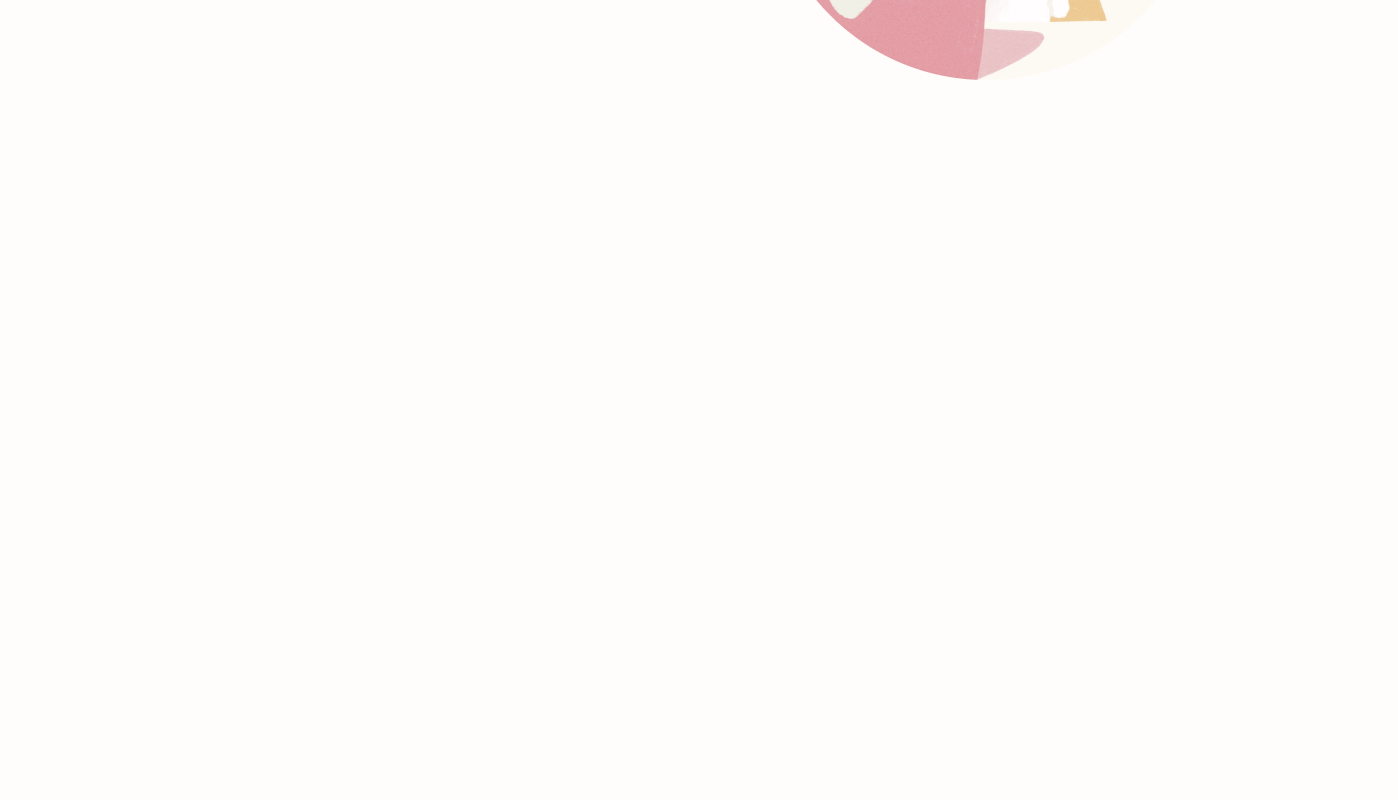
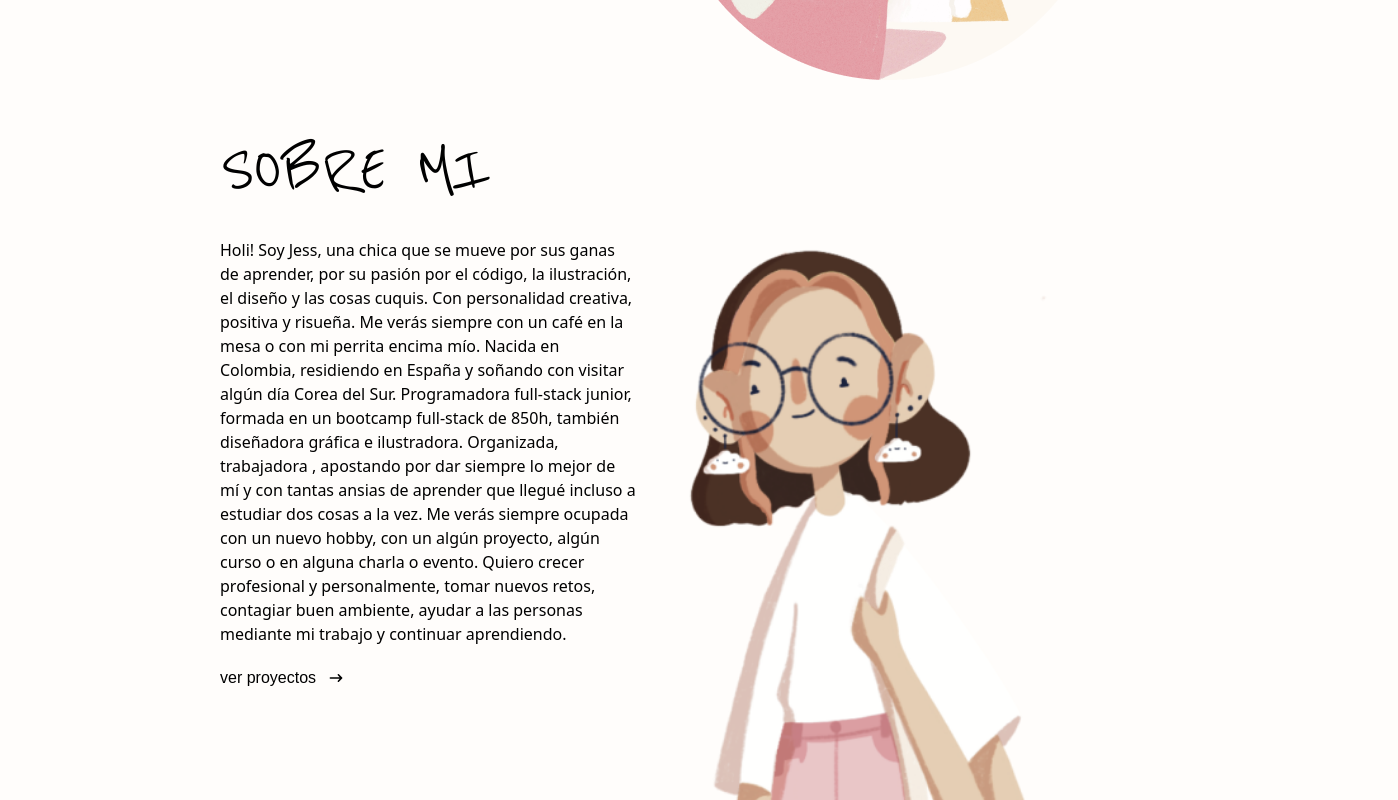
Before and after one commit to itsberriver/itsBerriver-Portfolio-Web, a React (Create React App) app: page / in a window 1280 px wide. Shown: the part 540-1340 px from the top of the page, 1398 px wide, since content can reach past the window. Before the commit the page ends 800 px from the top, so only its background shows below. Built offline with nearby package versions, Linux system fonts and the light colour scheme; the HTML template or start-up script is replaced by a standard one; a web font is replaced by a local one.

Commit message:
added about me view in app.js

```diff
--- a/src/components/AboutMe.jsx
+++ b/src/components/AboutMe.jsx
@@ -1,14 +1,48 @@
+import React from 'react';
+import { HiArrowNarrowRight } from 'react-icons/hi';
+import aboutMe_Illustration from '../media/aboutMe_Illustration.png'
 
 
-function AboutMe() {
-    <div name='about' className='w-full h-screen'>
-        <div className='max-w-[1000px] w-full px-4 grid grid-cols-2 gap-8'>
-            <div className='sm:text-right pb-8 pl-4'>
-                <p className='text-4xl font-bold inline border-b-4'> Sobre mí</p>
+
+const AboutMe = () => {
+  return (
+      <div className='flex flex-row'>
+        <div name='about' className='w-full h-screen'>
+            <div className='flex flex-col justify-center items-center w-full h-full'>
+                <div className='max-w-[1000px] w-full'>
+                    <div className='pb-8 pl-20' id="secondaryFont">
+                        <p className='text-7xl '>
+                        SOBRE MI
+                        </p>
+                    </div>
+                </div>
+                <div className='max-w-[1000px] w-full grid sm:grid-cols-2 gap-2 px-20'>
+                    <div>
+                        <p>
+                            Holi! Soy Jess, una chica que se mueve por sus ganas de aprender, por su pasión por el código, la ilustración, el diseño y las cosas cuquis. Con personalidad creativa, positiva y risueña. Me verás siempre con un café en la mesa o con mi perrita encima mío.
+
+                            Nacida en Colombia, residiendo en España y soñando con visitar algún día Corea del Sur.
+                            Programadora full-stack junior, formada en un bootcamp full-stack de 850h, también diseñadora gráfica e ilustradora. Organizada, trabajadora , apostando por dar siempre lo mejor de mí y con tantas ansias de aprender que llegué incluso a estudiar dos cosas a la vez. Me verás siempre ocupada con un nuevo hobby, con un algún proyecto, algún curso o en alguna charla o evento.
+
+                            Quiero crecer profesional y personalmente, tomar nuevos retos, contagiar buen ambiente, ayudar a las personas mediante mi trabajo y continuar aprendiendo.
+                        </p>
+                        <div>
+                            <button id ='primaryFont' className='group px-30 py-3 my-2 flex items-center hover:underline'>
+                                ver proyectos
+                                <span className='group-hover:rotate-90 duration-300'>
+                                    <HiArrowNarrowRight className='ml-3'/>
+                                </span>
+                            </button>
+                        </div>
+                    </div>
+        <img src={aboutMe_Illustration} alt="an illustration of me" className='w-[50rem] h-[100%]'/>
+                </div>
             </div>
+
         </div>
 
     </div>
-}
+  );
+};
 
 export default AboutMe;
--- a/src/views/Home.jsx
+++ b/src/views/Home.jsx
@@ -23,8 +23,8 @@ function Home() {
                     </button>
                 </div>
         </div>
-        <div className='hidden lg:flex max-w-[1000px] mx-auto px-8 flex flex-col justify-center h-full'>
-            <img src={profileAvatar} alt="logo" className='max-w-[1000px] px-40 py-3 my-2 flex ' />
+        <div className='max-w-[1000px] px-8 flex flex-col justify-center h-full '>
+            <img src={profileAvatar} alt="logo" className='max-w-[1000px] ' />
         </div>
 
 
```
Also changed, not shown: src/media/aboutMe_Illustration.png (added).
